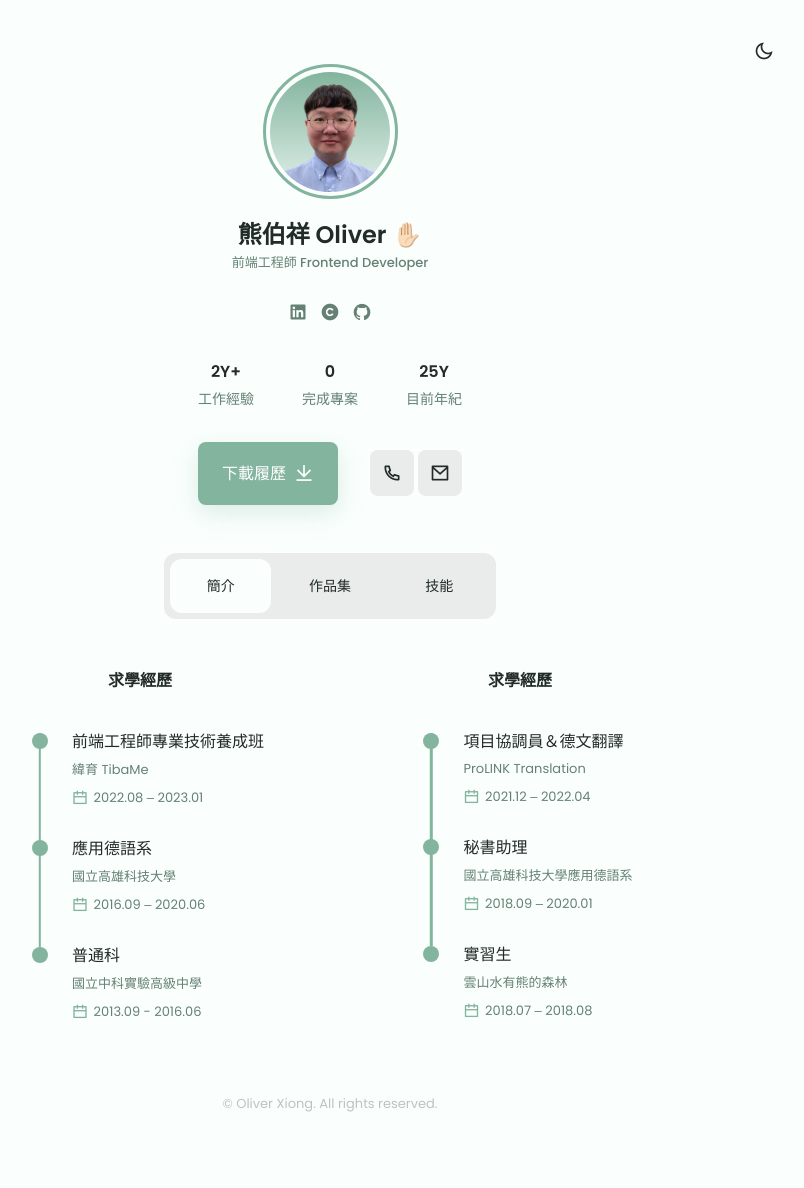
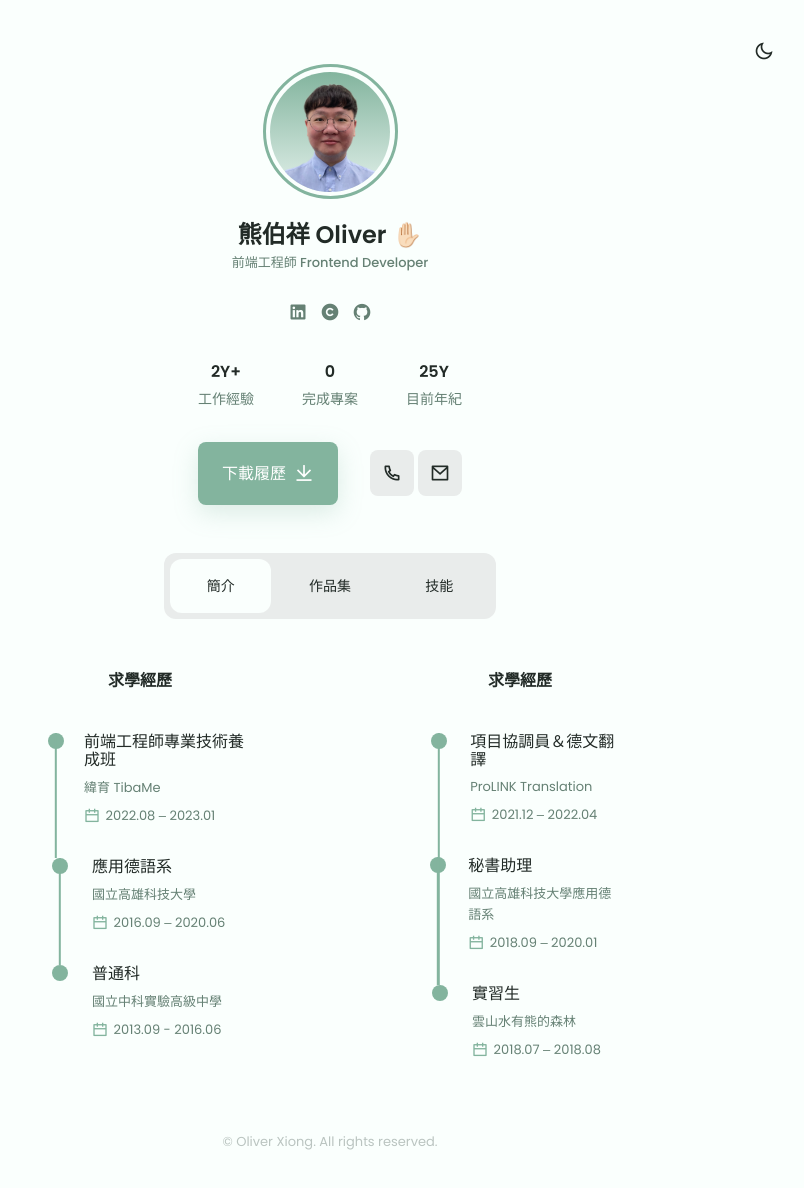
Before and after one commit to bear320/Portfolio, a Vue app: page / in a window 1280 px wide. Shown: the top 1188 px of the page, without its empty margins (310-1114 px from the left). Before the commit the page ends 1154 px from the top, so only its background shows below. Built offline with nearby package versions, Linux system fonts and the light colour scheme; no server answers; the database is empty.

Commit message:
調整 RED & 重新命名檔案

```diff
--- a/src/views/AboutMe.vue
+++ b/src/views/AboutMe.vue
@@ -180,8 +180,12 @@ export default {
 
             .intro-wrap {
                 display: grid;
-                grid-template-columns: max-content;
+                grid-template-columns: 240px;
                 justify-content: center;
+
+                @include max(320) {
+                    grid-template-columns: 225px;
+                }
 
                 .intro-data {
                     display: flex;
```
Also changed, not shown: 1 other file (tests, documents, lock files or other folders).
